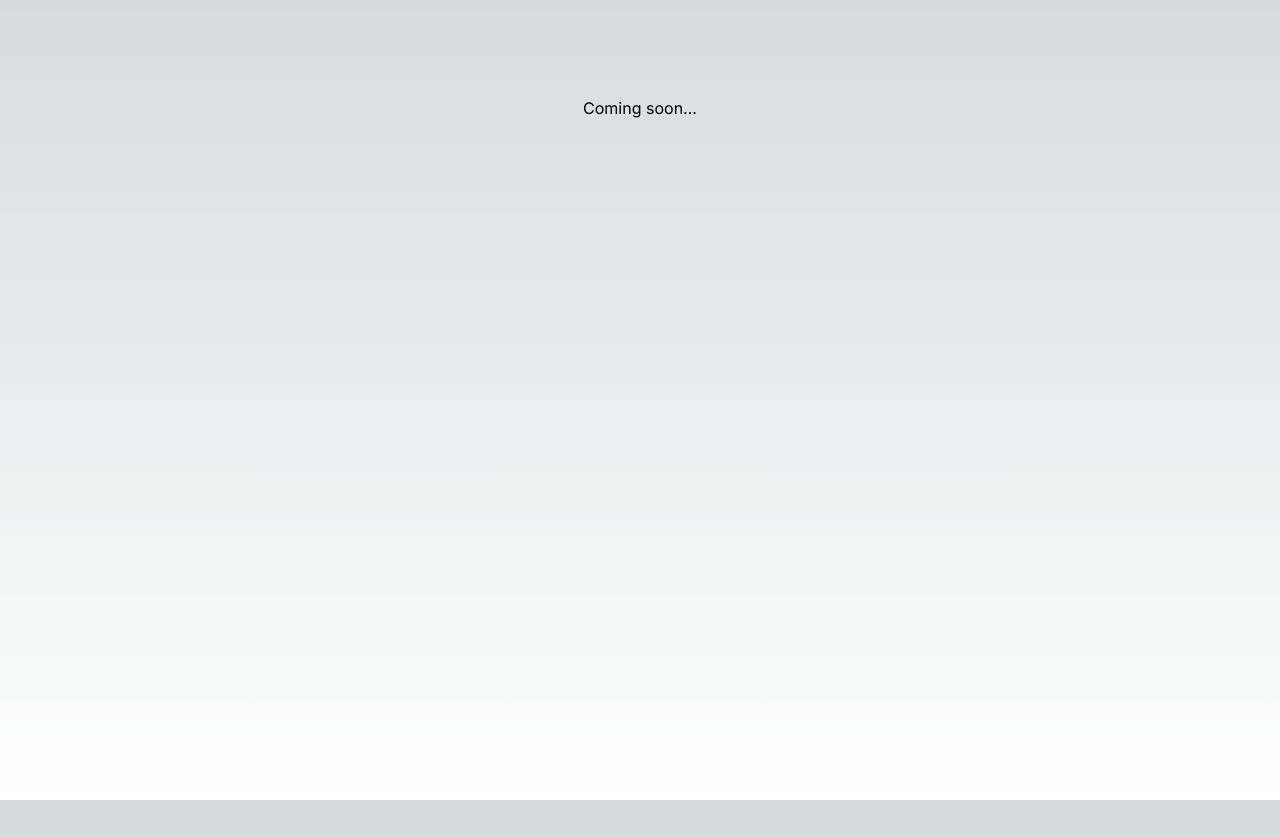
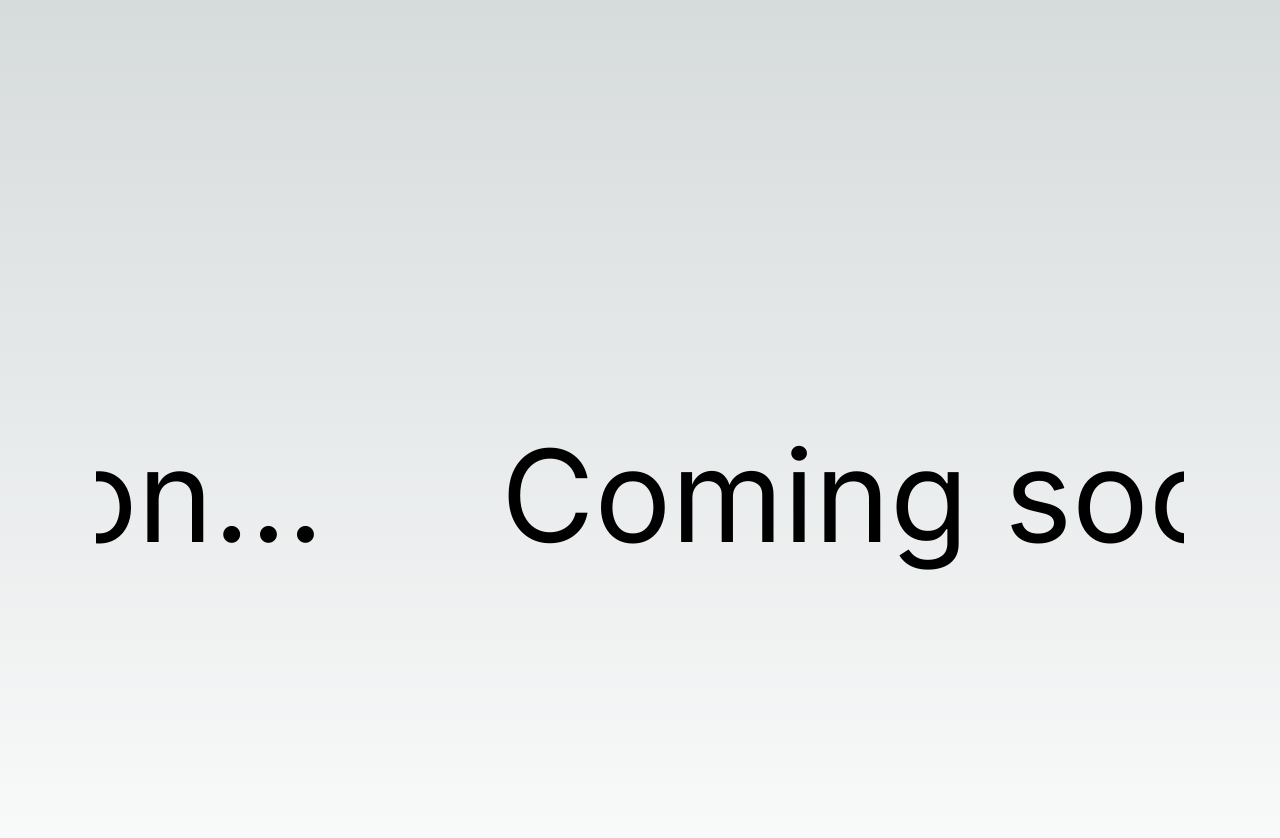
Before and after one commit to Pacific-Ghost/web, a Next.js app: page / in a window 1280 px wide. Shown: the top 838 px of the page. Before the commit the page ends 800 px from the top, so only its background shows below. Built offline with nearby package versions, Linux system fonts and the light colour scheme.

Commit message:
coming soon etc (#1)

```diff
--- a/app/page.tsx
+++ b/app/page.tsx
@@ -1,9 +1,11 @@
-import Image from 'next/image';
+import Marquee from 'react-fast-marquee';
 
 export default function Home() {
 	return (
 		<main className='flex flex-col items-center justify-between min-h-screen p-24'>
-			Coming soon...
+			<Marquee className='min-h-screen text-9xl' direction='right'>
+				Coming soon...
+			</Marquee>
 		</main>
 	);
 }
--- a/next.config.js
+++ b/next.config.js
@@ -1,4 +1,6 @@
 /** @type {import('next').NextConfig} */
-const nextConfig = {}
+const nextConfig = {
+  output: "export",
+};
 
-module.exports = nextConfig
+module.exports = nextConfig;
--- a/package.json
+++ b/package.json
@@ -19,7 +19,12 @@
     "postcss": "8.4.25",
     "react": "18.2.0",
     "react-dom": "18.2.0",
+    "react-fast-marquee": "^1.6.0",
     "tailwindcss": "3.3.2",
     "typescript": "5.1.6"
+  },
+  "volta": {
+    "node": "18.16.1",
+    "npm": "9.5.1"
   }
 }
```
Also changed, not shown: tsconfig.json (+18 -4 lines), 2 other files (tests, documents, lock files or other folders).
